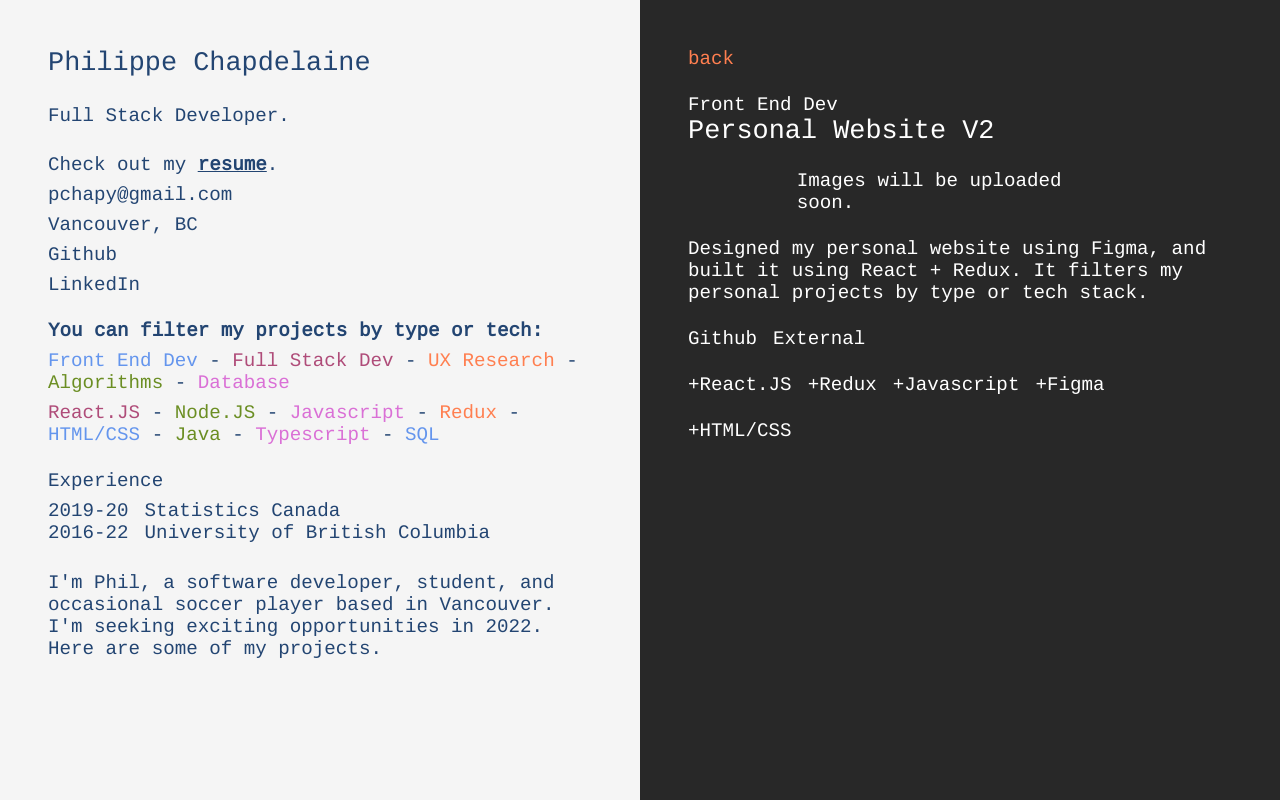
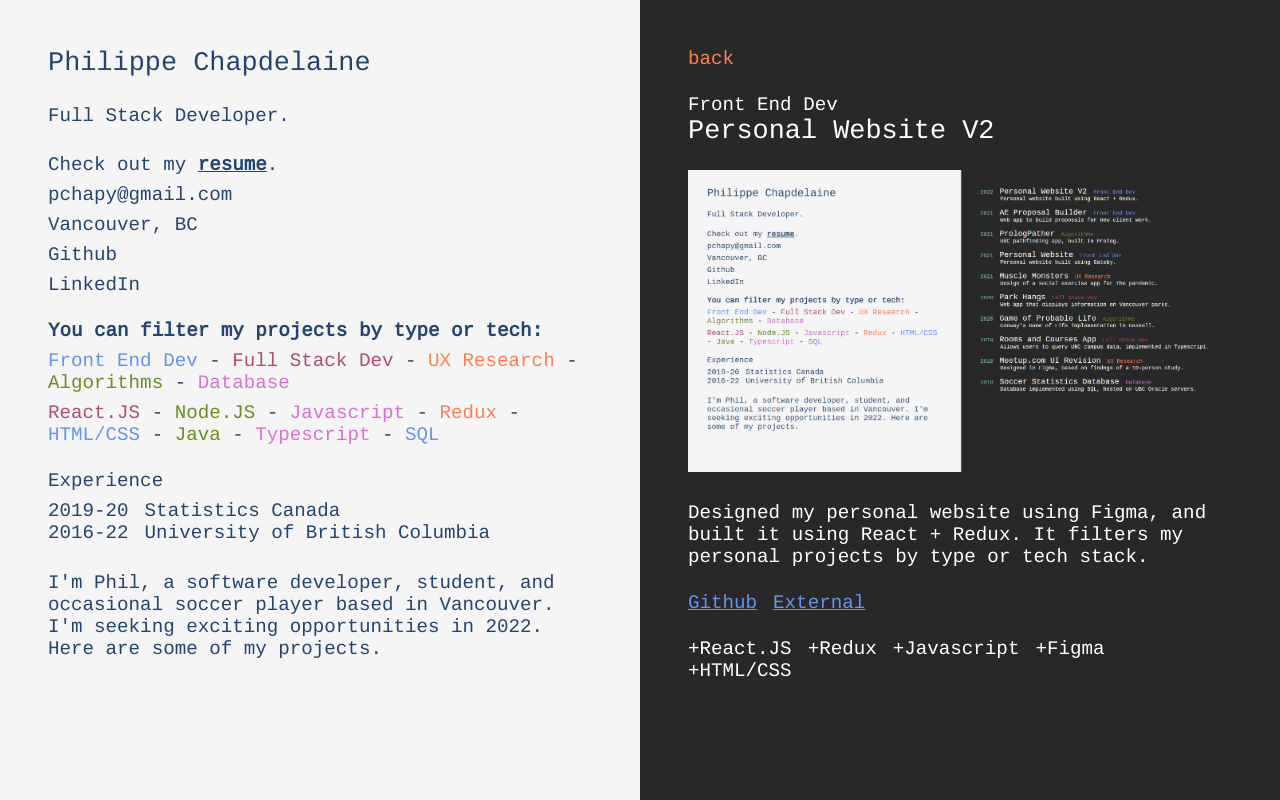
Before and after one commit to philchapdelaine/WebsiteV2, a React (Create React App) app: page / in a window 1280 px wide. Both pictures are taken after a click on the item 960 px from the left and 66 px from the top of the page. Built offline with nearby package versions, Linux system fonts and the light colour scheme.

Commit message:
added pictures for most projects, fixed styling

```diff
--- a/src/components/Projects.css
+++ b/src/components/Projects.css
@@ -55,6 +55,10 @@
     font-weight: bold;
 }
 
+.DetailContainer {
+    padding-bottom: 2rem;
+}
+
 .DetailName {
     font-size: 140%;
     padding-bottom: 1.5rem;
@@ -65,14 +69,14 @@
 }
 
 .DetailImage {
-    margin-left: 20%;
-    margin-right: 20%;
-    padding-bottom: 1.5rem;
+    max-width:100%;
+    max-height:100%;
+    padding-bottom: 0.75rem;
 }
 
 .DetailLinks {
-    color: inherit; /* blue colors for links too */
-    text-decoration: inherit; /* no underline */
+    color: cornflowerblue; /* blue colors for links too */
+    text-decoration: underline; /* no underline */
     margin-right: 0.5rem;
 }
 
@@ -80,10 +84,14 @@
     font-weight: bold;
 }
 
+.DetailTechContainer {
+    margin-top: 1.5rem;
+    margin-bottom: 1.5rem;
+}
+
 .DetailTech {
     float: left;
     margin-right: 1rem;
-    margin-top: 1.5rem;
 }
 
 .ProjectFrontEnd {
--- a/src/components/Projects.js
+++ b/src/components/Projects.js
@@ -1,6 +1,11 @@
 import React, { useState } from "react"
 import { useSelector } from "react-redux"
 import './Projects.css'
+import parkhangs from '../images/parkhangs.png'
+import uxProject444 from '../images/444_project.png'
+import uxProjectMeetup from '../images/meetup.png'
+import website from '../images/website.png'
+import websiteV2 from '../images/websitev2.png'
 
 function Projects() {
 
@@ -11,6 +16,25 @@ function Projects() {
   function handleClick(projectName) {
     setSelected(projectName);
     setClicked(!clicked);
+  }
+
+  function getImage (projectName) {
+    switch(projectName) {
+      case 'Park Hangs':
+        return <div> <img className="DetailImage" src={parkhangs} alt="Park Hangs" /></div>;
+      case 'Personal Website':
+        return <div> <img className="DetailImage" src={website} alt="Personal Website" /></div>;
+      case 'Personal Website V2':
+        return <div> <img className="DetailImage" src={websiteV2} alt="Personal Website V2" /></div>;
+      case 'Muscle Monsters':
+        return <div> <img className="DetailImage" src={uxProject444} alt="Muscle Monsters" /></div>;
+      case 'Meetup.com UI Revision':
+        return <div> <img className="DetailImage" src={uxProjectMeetup} alt="Meetup" /></div>;
+      case 'PrologPather':
+        return <div> <a className="DetailLinks" href={`https://www.youtube.com/watch?v=vxXIq-59t1k&feature=youtu.be`} target="_blank" rel="noopener noreferrer">Check out the demo video!</a> </div>;
+      default:
+        return <div>No images for this project :(</div>;
+    }
   }
 
   function displayDetails(projectName) {
@@ -40,13 +64,13 @@ function Projects() {
 
       let image;
       if (hasImg) {
-        image = <img className="DetailImage" src={require(selectedProject.image).default} alt="project" />
+        image = getImage(selectedProject.name);
       } else {
-        image = ""
+        image = "Image coming soon."
       }
 
       return(
-        <div>
+        <div className="DetailContainer" style={{cursor:'default'}}>
           <div className="Back">
             <button className="Button" onClick={() => handleClick()}>back</button>
           </div>
@@ -54,14 +78,13 @@ function Projects() {
           <div className="DetailName">{selectedProject.name}</div>
           <div className="DetailImage">
           {image}
-          Images will be uploaded soon.
           </div>
           <div className="DetailDescription">{selectedProject.details}</div>
           <div>
             <span className="DetailLinks">{gitLink}</span>
             <span className="DetailLinks">{externalLink}</span>
           </div>
-          <div>
+          <div className="DetailTechContainer">
             {selectedProject.tech.map((technology, i) => (
               <div key={selectedProject.name + technology} className="DetailTech">+{technology} </div>
             ))}
--- a/src/redux/reducers/projectsReducer.js
+++ b/src/redux/reducers/projectsReducer.js
@@ -9,6 +9,7 @@ const initialState = [
       It filters my personal projects by type or tech stack.`,
       github: "https://github.com/philchapdelaine/WebsiteV2",
       external: 'https://philchapdelaine.com',
+      image: true,
       tech: [
         'React.JS',
         'Redux',
@@ -49,6 +50,7 @@ const initialState = [
       It works by comparing time taken values of individual sections of routes,
       and also features options such as including a scenic route, or stopping for a cafe/restaurant.`,
       github: 'https://github.com/philchapdelaine/Prolog-Pather',
+      image: true,
       tech: [
         'Prolog'
       ]
@@ -65,6 +67,7 @@ const initialState = [
       representing work experience and projects`,
       github: "https://github.com/philchapdelaine/PCWebsite",
       external: "https://heuristic-roentgen-37b385.netlify.app/",
+      image: true,
       tech: [
         'Gatsby.JS',
         'Javascript',
@@ -83,6 +86,7 @@ const initialState = [
       Conducted a user study, comparing a design that emulated social
       media apps vs. a design which got users working out in a single click`,
       external: "https://www.figma.com/file/Edt3eaT27YKO4OEVuC2DTM/444-Design-A?node-id=0%3A1",
+      image: true,
       tech: [
         'Figma',
         'UX Research Methods'
@@ -99,12 +103,15 @@ const initialState = [
       comments, ratings, and events.`,
       github: "https://github.com/cmaija/ParkHangs",
       external: "https://parkhangs-webapp.herokuapp.com",
+      image: true,
       tech: [
         'React.JS',
         'Node.JS',
         'HTML/CSS',
         'Redux',
         'Javascript',
+        'Google OAuth',
+        'Material-UI'
       ]
     },
     {
@@ -137,10 +144,11 @@ const initialState = [
       year: 2018,
       description: "Designed in Figma, based on findngs of a 10-person study.",
       type: 'UX Research',
-      details: `-	Employed relevant HCI design patterns to perform a 10-person study on proposed
+      details: `Employed relevant HCI design patterns to perform a 10-person study on proposed
       revisions to the user interface of meetup.com, using Figma for a medium-fidelity prototype.
       Used gathered data to revise proposed changes`,
       external: " https://docs.google.com/presentation/d/1kIn1W2Ouae-PNVIzQSCz0EmAkcV6aYAupjInZUlNvj8/edit#slide=id.g4801ce3f0f_3_80",
+      image: true,
       tech: [
         'Figma',
         'UX Research Methods'
```
Also changed, not shown: src/images/meetup.png (renamed from src/images/meetup_background.png), src/images/websitev2.png (added).
